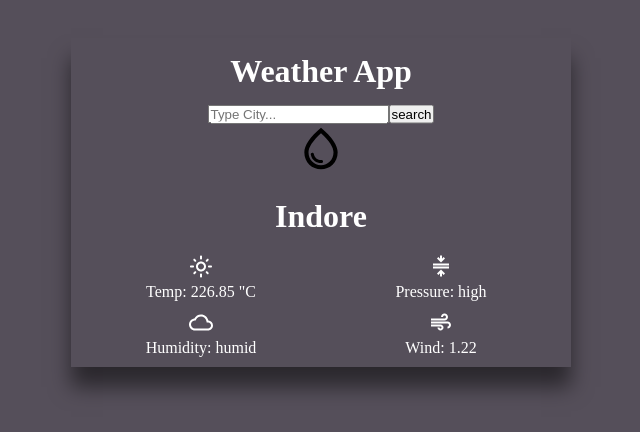
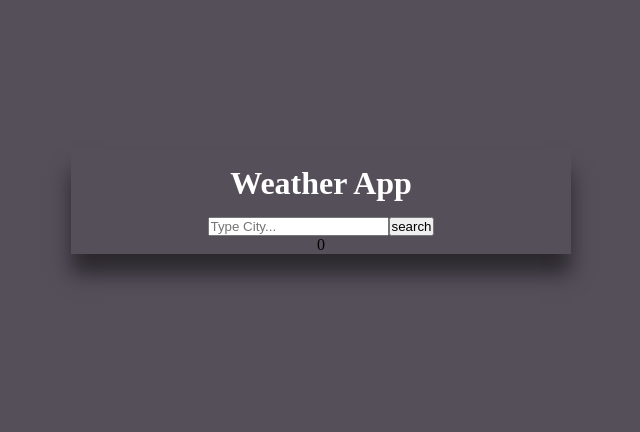
Before and after one commit to Sanjay7089/Weather-App, a React (Create React App) app in the folder client/: page / in a window 1280 px wide. Shown: the part 198-630 px from the top of the page, without its empty margins (319-959 px from the left). Built offline with nearby package versions, Linux system fonts and the light colour scheme.

Commit message:
render data to weathercard

```diff
--- a/client/src/Components/WeatherCard.jsx
+++ b/client/src/Components/WeatherCard.jsx
@@ -7,9 +7,10 @@ import AirOutlinedIcon from "@mui/icons-material/AirOutlined";
 import CloudOutlinedIcon from "@mui/icons-material/CloudOutlined";
 const WeatherCard = ({ weatherData }) => {
   console.log(weatherData);
-  // console.log(weatherData.weather[0].main);
-  // console.log(weatherData.main.temp);
-  // console.log(weatherData.wind.speed);
+  console.log(weatherData.weather[0].main);
+  console.log(weatherData.main.temp);
+  console.log(weatherData.wind.speed);
+  console.log(weatherData.name);
 
   return (
     <>
@@ -18,26 +19,27 @@ const WeatherCard = ({ weatherData }) => {
       </div>
 
       <div className="weather-city">
-        <h1> {"Indore"} </h1>
+        <h1> {weatherData.name} </h1>
       </div>
       <div className="weather-row">
         <div className="weather-column">
           <LightModeOutlinedIcon />
-          <p>Temp: {(500 - 273.15).toFixed(2)} "C</p>
+          <p>Temp: {weatherData.main.temp.toFixed(2)} "C</p>
         </div>
         <div className="weather-column">
           <CompressOutlinedIcon />
-          <p>Pressure: {"high"}</p>
+          {/* Change 800 to some value */}
+          <p>Pressure: {weatherData.main.pressure > 800 ? "High" : "Low"}</p>
         </div>
       </div>
       <div className="weather-row">
         <div className="weather-column">
           <CloudOutlinedIcon />
-          <p>Humidity: {"humid"}</p>
+          <p>Humidity: {weatherData.main.humidity}</p>
         </div>
         <div className="weather-column">
           <AirOutlinedIcon />
-          <p>Wind: {1.22}</p>
+          <p>Wind: {weatherData.wind.speed}</p>
         </div>
       </div>
     </>
--- a/client/src/Pages/Main.jsx
+++ b/client/src/Pages/Main.jsx
@@ -31,7 +31,7 @@ const Main = () => {
         main_handleSubmit={handleSubmit}
         main_handleSearch={handleSearch}
       />
-      <WeatherCard weatherData={data} />
+      {data & <WeatherCard weatherData={data} />}
     </div>
   );
 };
```
Also changed, not shown: 1 other file (tests, documents, lock files or other folders).
